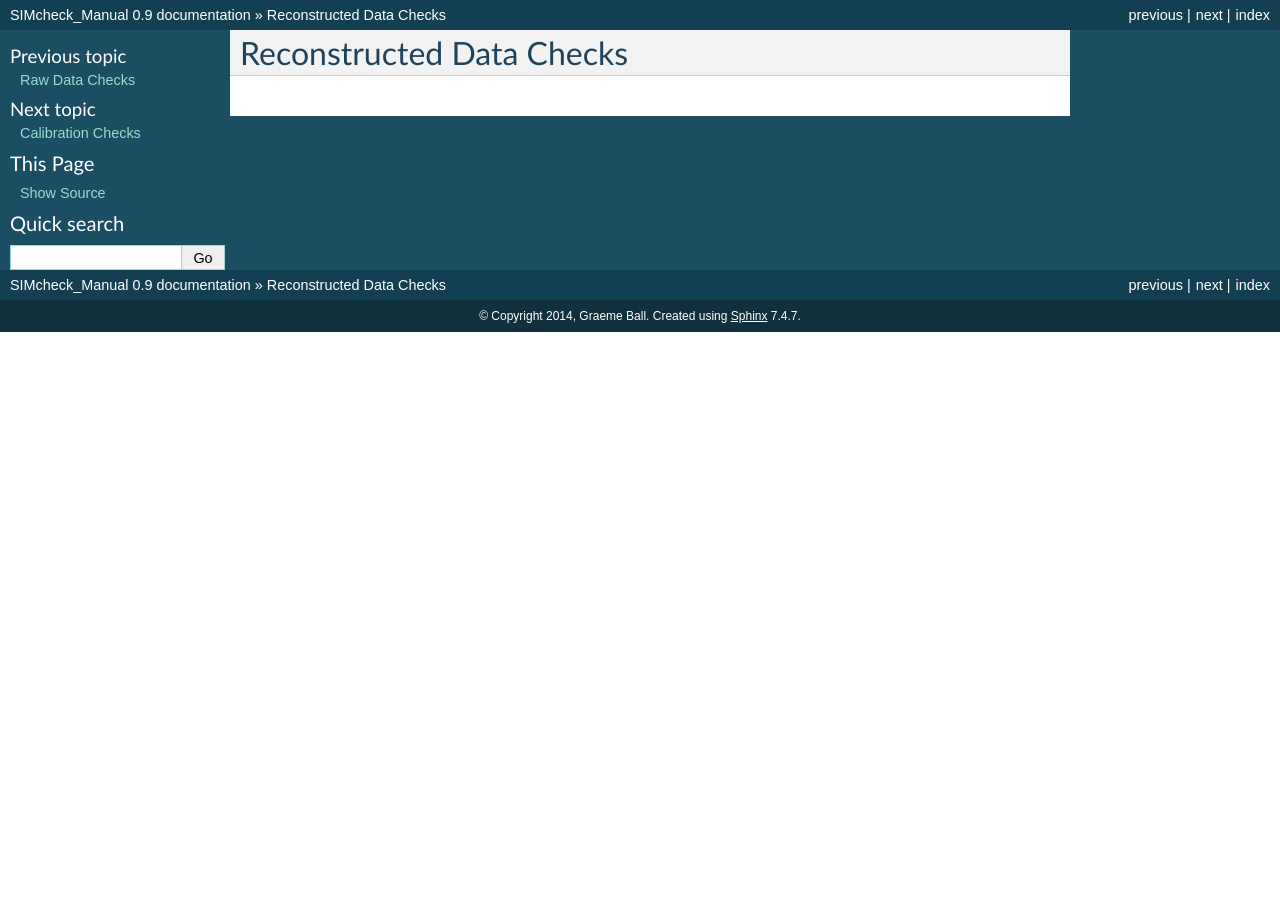
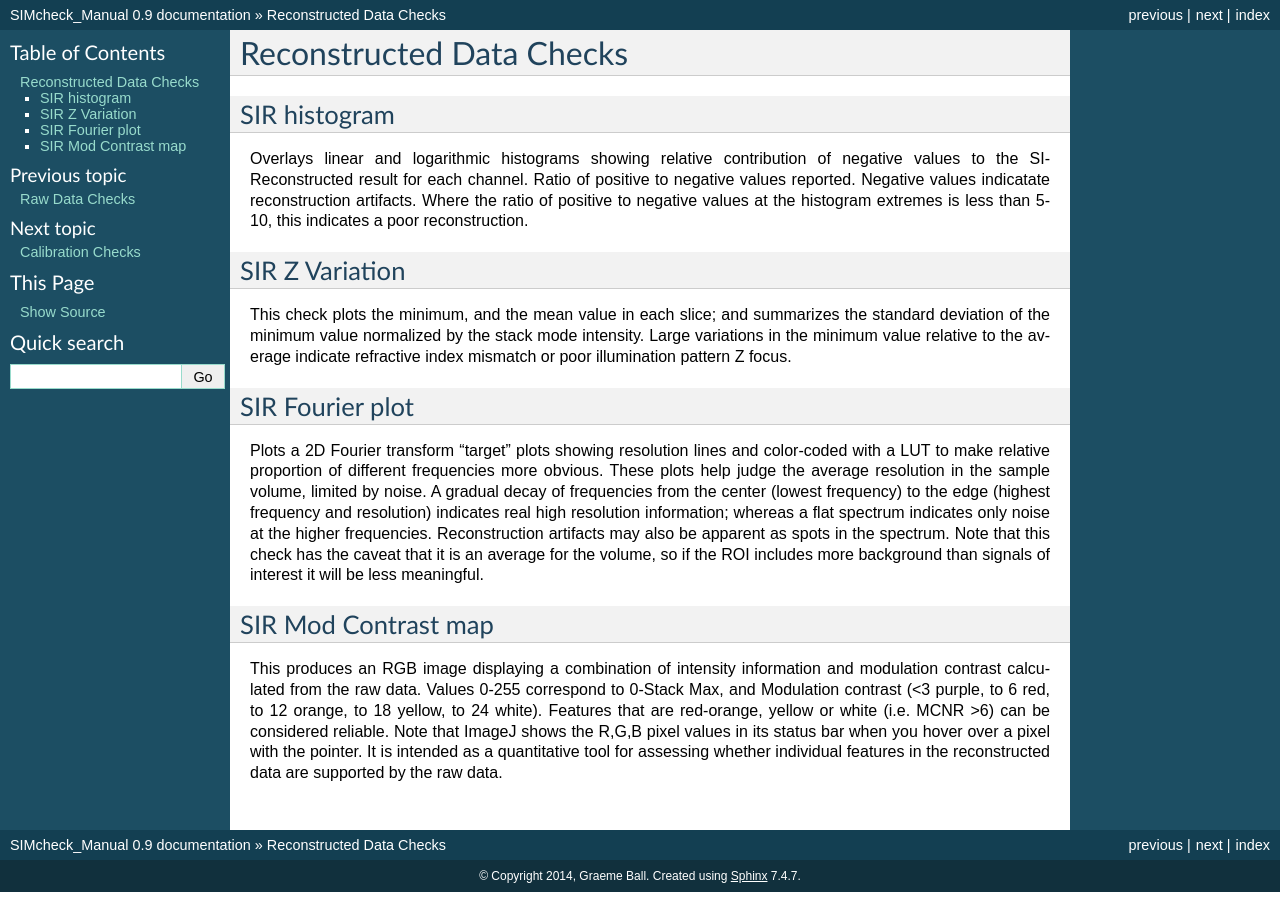
Before and after one commit to MicronOxford/SIMcheck_Manual, a Sphinx documentation site: the page built from source/SIR_data_checks.rst, in a window 1280 px wide. Built offline with Sphinx 7.4.7, drawn with Linux system fonts in a browser that asks for light colours.

Commit message:
added SIR_data_checks info from SIMcheck.html

```diff
--- a/source/SIR_data_checks.rst
+++ b/source/SIR_data_checks.rst
@@ -1,2 +1,46 @@
 Reconstructed Data Checks
 =========================
+
+SIR histogram
+-------------
+
+Overlays linear and logarithmic histograms showing relative contribution of
+negative values to the SI-Reconstructed result for each channel. Ratio of
+positive to negative values reported. Negative values indicatate
+reconstruction artifacts. Where the ratio of positive to negative values at
+the histogram extremes is less than 5-10, this indicates a poor
+reconstruction.
+
+SIR Z Variation
+---------------
+
+This check plots the minimum, and the mean value in each slice; and summarizes
+the standard deviation of the minimum value normalized by the stack mode
+intensity. Large variations in the minimum value relative to the average
+indicate refractive index mismatch or poor illumination pattern Z focus.
+
+SIR Fourier plot
+----------------
+
+Plots a 2D Fourier transform "target" plots showing resolution lines and
+color-coded with a LUT to make relative proportion of different frequencies
+more obvious. These plots help judge the average resolution in the sample
+volume, limited by noise. A gradual decay of frequencies from the center
+(lowest frequency) to the edge (highest frequency and resolution) indicates
+real high resolution information; whereas a flat spectrum indicates only noise
+at the higher frequencies. Reconstruction artifacts may also be apparent as
+spots in the spectrum. Note that this check has the caveat that it is an
+average for the volume, so if the ROI includes more background than signals of
+interest it will be less meaningful.
+
+SIR Mod Contrast map
+--------------------
+
+This produces an RGB image displaying a combination of intensity information
+and modulation contrast calculated from the raw data. Values 0-255 correspond
+to 0-Stack Max, and Modulation contrast (<3 purple, to 6 red, to 12 orange, to
+18 yellow, to 24 white). Features that are red-orange, yellow or white (i.e.
+MCNR >6) can be considered reliable. Note that ImageJ shows the R,G,B pixel
+values in its status bar when you hover over a pixel with the pointer. It is
+intended as a quantitative tool for assessing whether individual features in
+the reconstructed data are supported by the raw data.
```
